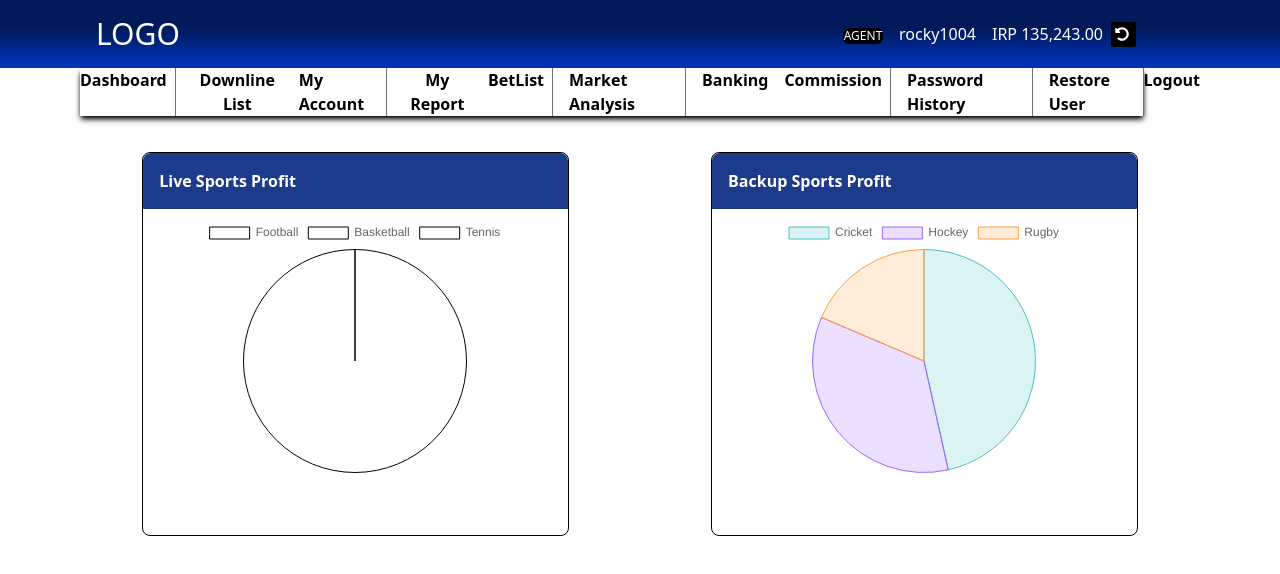
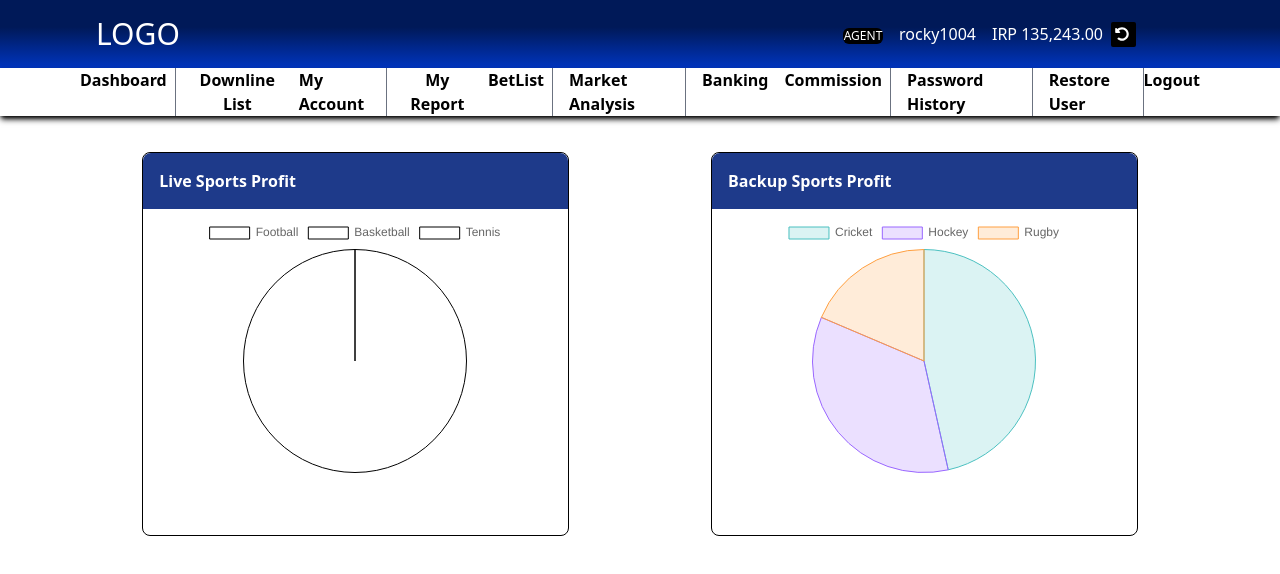
Before and after one commit to NiteshS1/Gambling-Bookie-Admin-Panel, a React (Vite) app: page / in a window 1280 px wide. Shown: the top 574 px of the page. Built offline with nearby package versions, Linux system fonts and the light colour scheme.

Commit message:
shadow added to subheader

```diff
--- a/src/components/header/SubHeader.jsx
+++ b/src/components/header/SubHeader.jsx
@@ -23,9 +23,9 @@ function SubHeader() {
   }, []);
 
   return (
-    <div className='flex justify-between bg-white shadow-black font-bold px-20'>
+    <div className='flex justify-between bg-white font-bold px-20 shadow-md shadow-black'>
       <div className='flex justify-evenly'>
-        <ul className='flex justify-evenly cursor-pointer shadow-md shadow-black space-x-4' ref={dropdownRef}>
+        <ul className='flex justify-evenly cursor-pointer  space-x-4' ref={dropdownRef}>
           <NavItem to="/dashboard">Dashboard</NavItem>
           {/* <NavItem to="/downline-list">Downline List</NavItem> */}
           <DropdownItem
```
